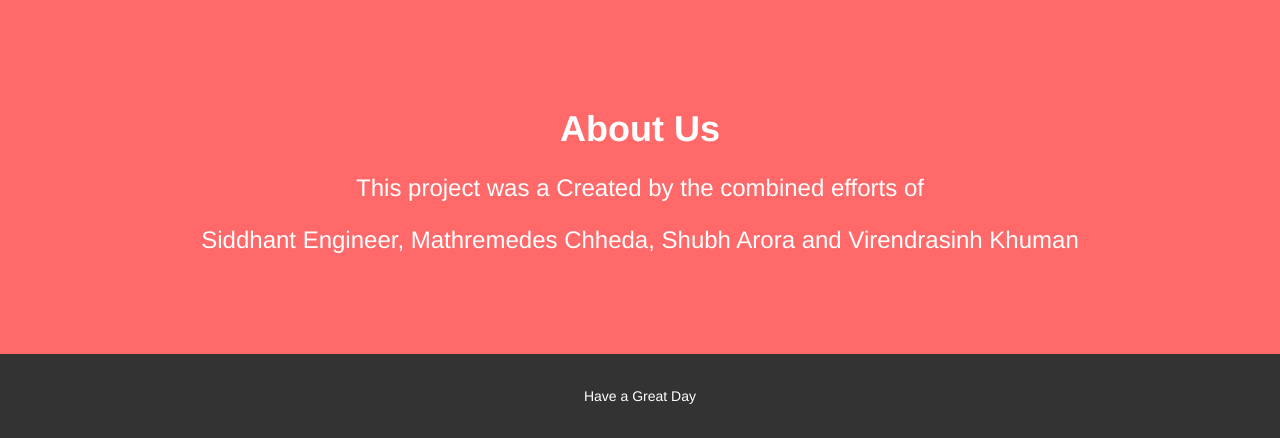
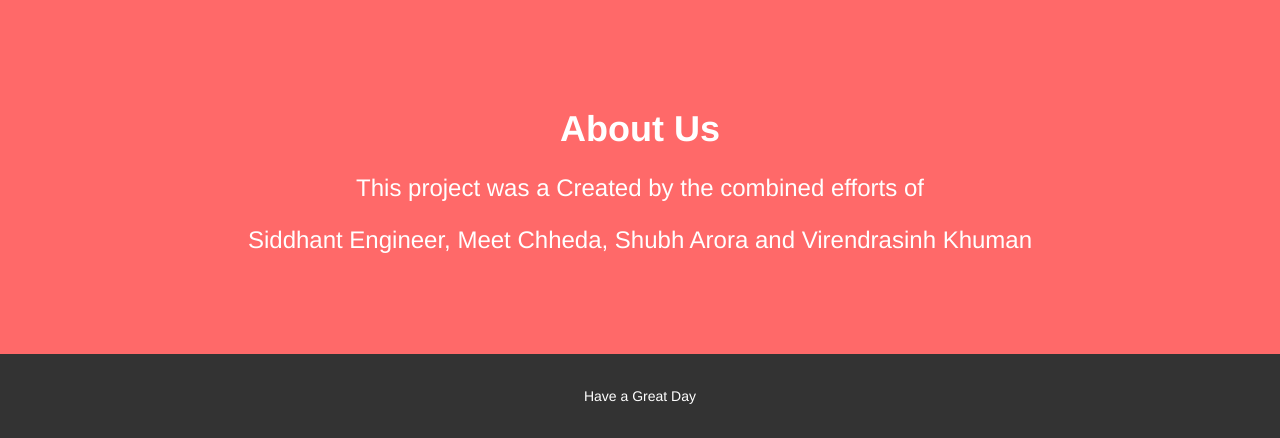
Before and after one commit to virendrasinh734/oswebsite, a Flask app: page / in a window 1280 px wide. Shown: the part 1640-2078 px from the top of the page. Run offline with Flask 3, Linux system fonts and the light colour scheme.

Commit message:
Update 2index.html

```diff
--- a/templates/2index.html
+++ b/templates/2index.html
@@ -76,7 +76,7 @@
       <section id="aboutus">
         <h2>About Us</h2>
         <p>This project was a Created by the combined efforts of </p>
-        <p>Siddhant Engineer, Mathremedes Chheda, Shubh Arora and Virendrasinh Khuman</p>
+        <p>Siddhant Engineer, Meet Chheda, Shubh Arora and Virendrasinh Khuman</p>
       </section>
     </main>
 
```
